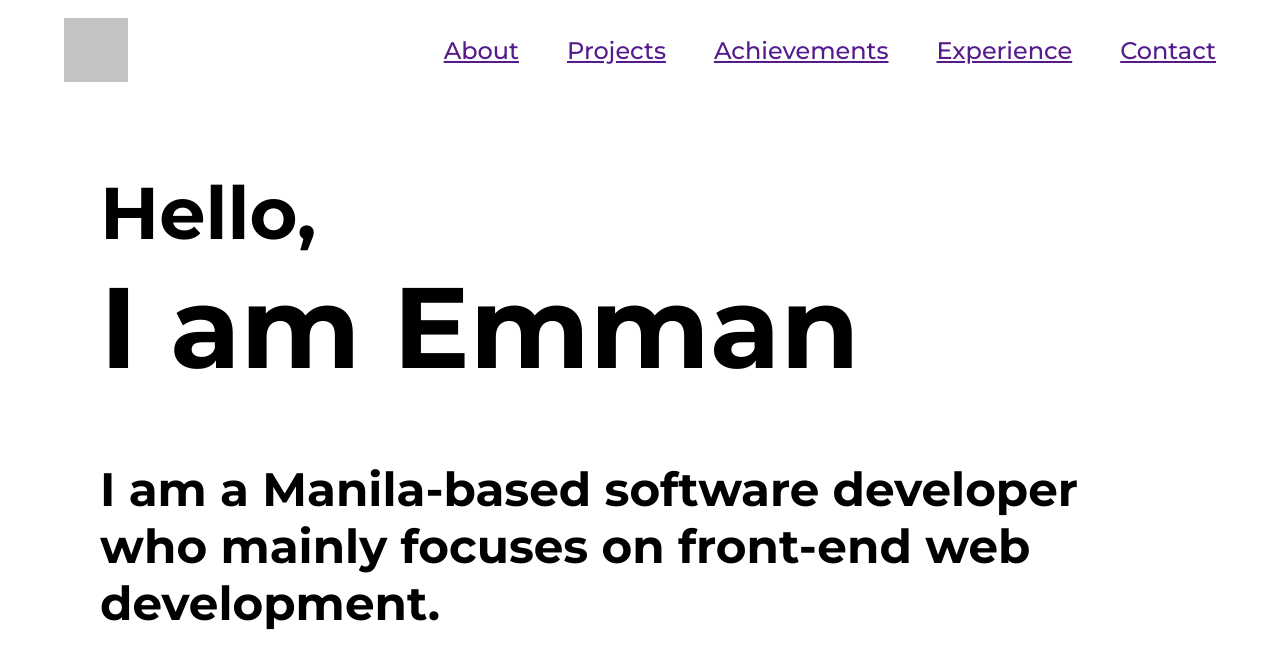
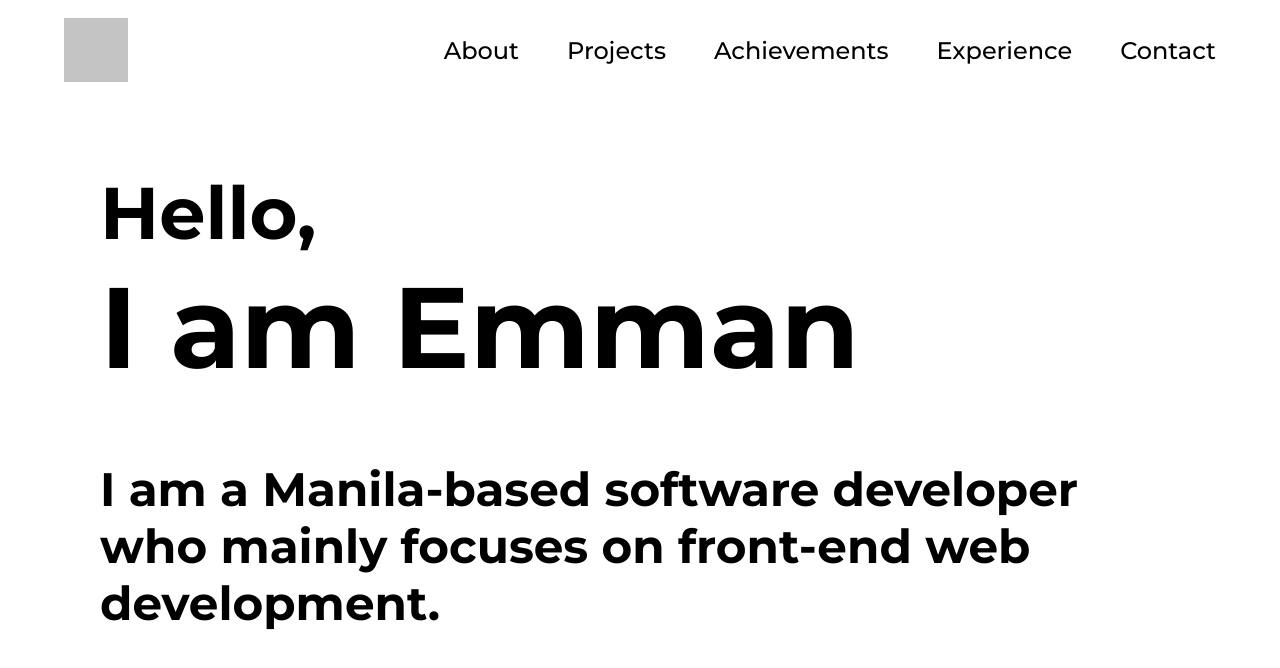
Before and after one commit to dnamme/dnamme.github.io, a Vue app: page / in a window 1280 px wide. Shown: the top 668 px of the page. Built offline with nearby package versions, Linux system fonts and the light colour scheme.

Commit message:
change navbar text style, add links

```diff
--- a/src/components/NavBar.vue
+++ b/src/components/NavBar.vue
@@ -1,11 +1,11 @@
 <template>
   <nav>
     <div id="icon" />
-    <a href="">About</a>
-    <a href="">Projects</a>
-    <a href="">Achievements</a>
-    <a href="">Experience</a>
-    <a href="">Contact</a>
+    <a href="#about">About</a>
+    <a href="#projects">Projects</a>
+    <a href="#achievements">Achievements</a>
+    <a href="#experience">Experience</a>
+    <a href="#contact">Contact</a>
   </nav>
 </template>
 
@@ -35,6 +35,10 @@ nav {
 
 nav > *:not(:nth-child(1)) {
   margin-left: 48px;
+
+  color: black;
+  font-weight: 500;
+  text-decoration: none;
 }
 
 #icon {
```
